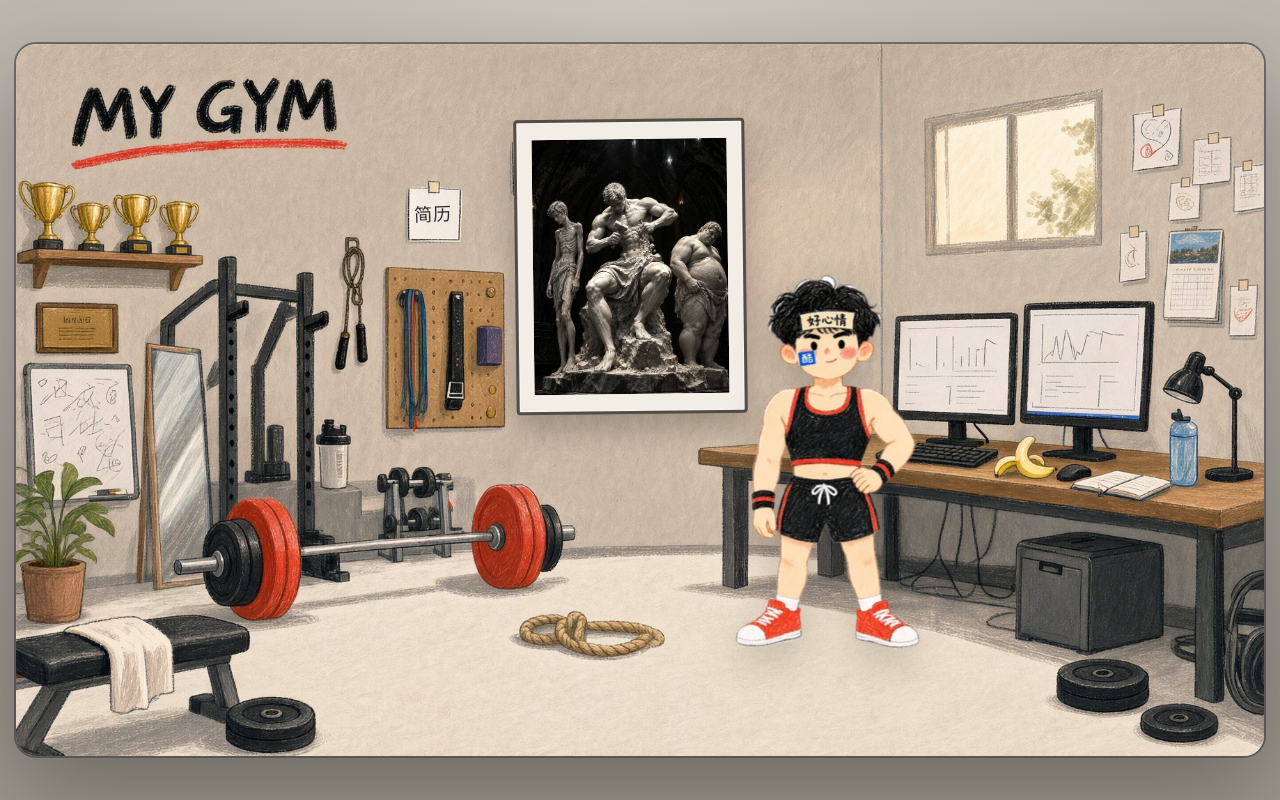
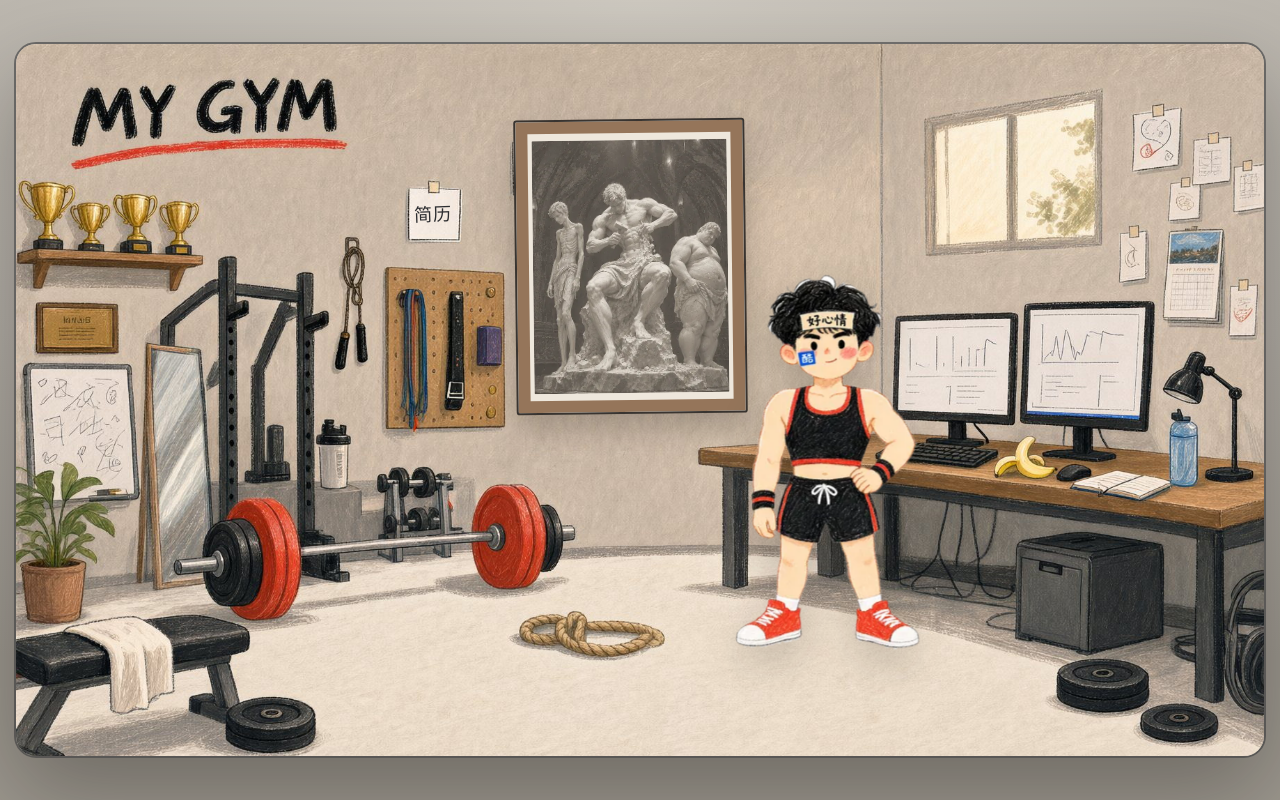
Before and after one commit to Sky-1026/-, a React (Vite) app: page / in a window 1280 px wide. Built offline with nearby package versions, Linux system fonts and the light colour scheme; a web font is replaced by a local one.

Commit message:
0.68
改

```diff
--- a/src/room.css
+++ b/src/room.css
@@ -83,15 +83,16 @@
 
 .room-figure img[data-on="on"] { opacity: 1; }
 
-/* ── 墙上的海报：深色木框 + 白卡纸边，压在便利贴那一片墙上 ── */
+/* ── 墙上的海报：深色细线 + 木框（取镜框那个色 149,117,88）+ 卡纸 ──
+   图本身已经按房间色卡压成暖炭灰双色调，所以这里不再加 filter 二次处理。 */
 .room-poster {
   position: absolute;
   box-sizing: border-box;
-  padding: 1.4% 1.2%;
-  background: #f2ede5;
-  border: 3px solid rgba(38, 32, 26, .78);
-  border-radius: 4px;
-  box-shadow: 0 16px 30px rgba(30, 26, 20, .28), inset 0 0 0 1px rgba(255, 255, 255, .55);
+  padding: 1.5% 1.3%;
+  background: #eee7dc;
+  border: 2px solid rgba(26, 22, 18, .85);
+  border-radius: 3px;
+  box-shadow: inset 0 0 0 12px #95755a, 0 16px 30px rgba(30, 26, 20, .26);
   transform: rotate(var(--tilt, 0deg));
   pointer-events: none;
 }
@@ -101,7 +102,6 @@
   width: 100%; height: 100%;
   object-fit: cover;
   border-radius: 1px;
-  filter: saturate(.92) contrast(1.02);
 }
 
 /* ── 热点 ── */
```
Also changed, not shown: public/assets/room/posters/self-carving-duo.webp (added), public/assets/room/posters/self-carving.webp.
